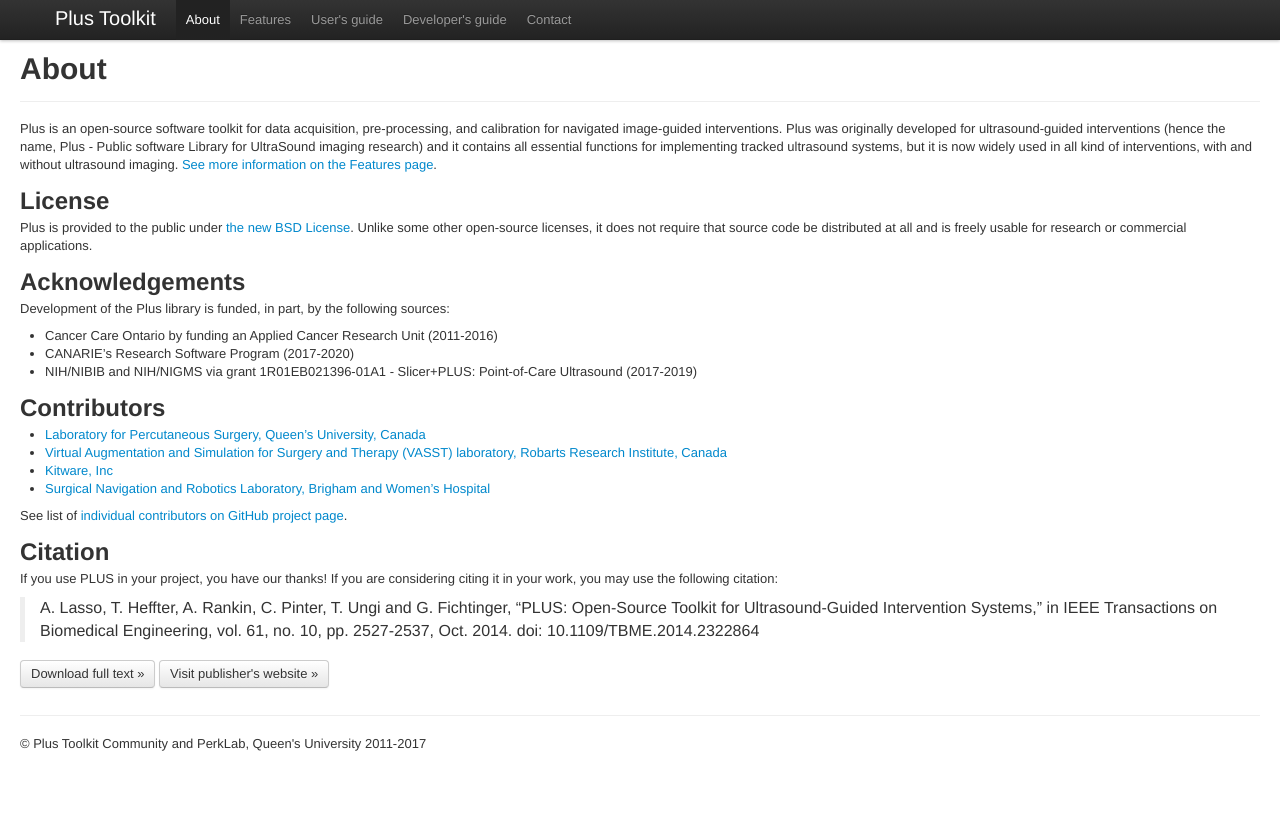
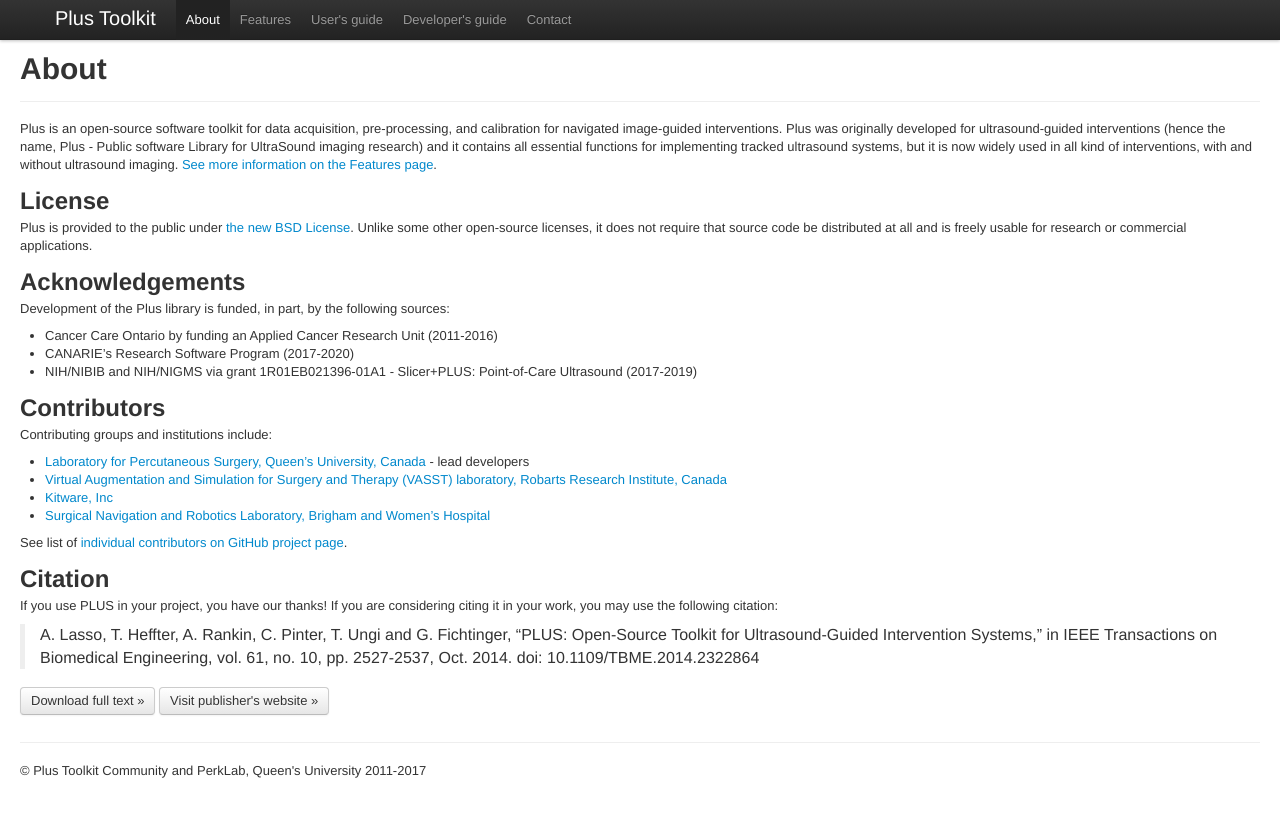
Before and after one commit to PlusToolkit/plustoolkit.github.io, a Jekyll site: the page built from about.md, in a window 1280 px wide. Shown: the top 817 px of the page. Built offline with Jekyll 4.4.1, drawn with Linux system fonts in a browser that asks for light colours.

Commit message:
Updated about page

```diff
--- a/about.md
+++ b/about.md
@@ -24,7 +24,8 @@
 Contributors
 ------------
 
-* [Laboratory for Percutaneous Surgery, Queen's University, Canada](http://perk.cs.queensu.ca)
+Contributing groups and institutions include:
+* [Laboratory for Percutaneous Surgery, Queen's University, Canada](http://perk.cs.queensu.ca) - lead developers
 * [Virtual Augmentation and Simulation for Surgery and Therapy (VASST) laboratory, Robarts Research Institute, Canada](http://www.imaging.robarts.ca/petergrp/Research)
 * [Kitware, Inc](https://www.kitware.com)
 * [Surgical Navigation and Robotics Laboratory, Brigham and Women's Hospital](http://snr.spl.harvard.edu)
```
